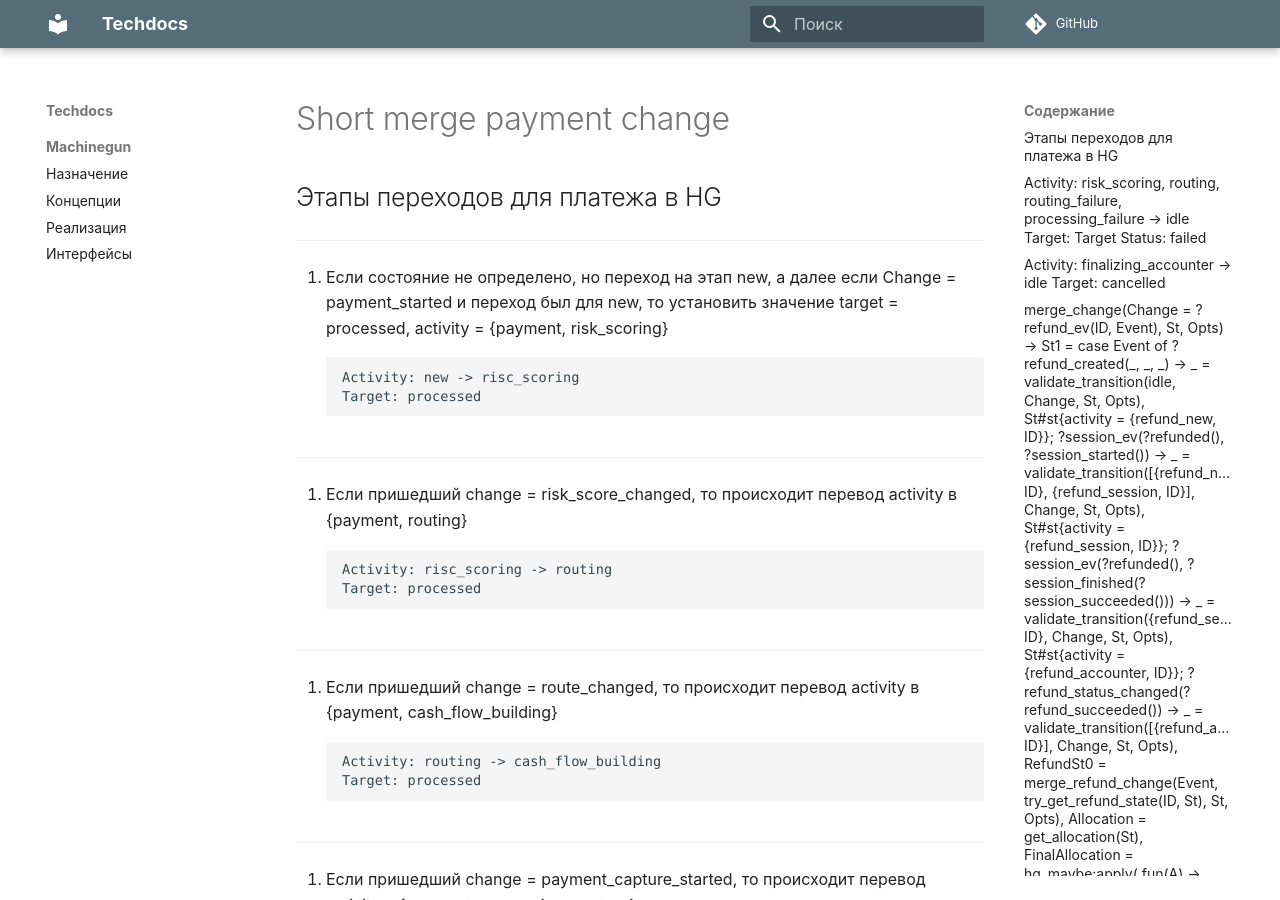
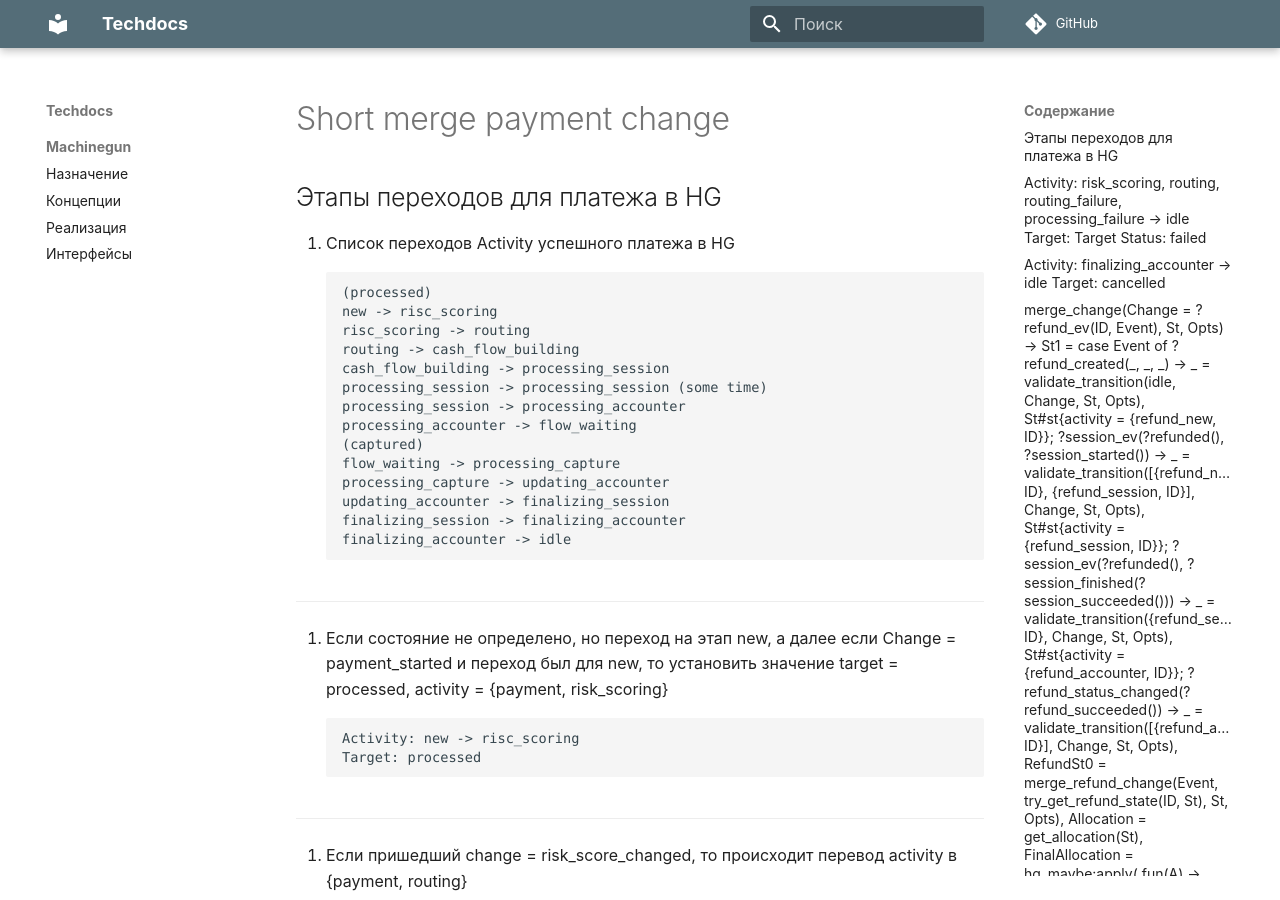
Before and after one commit to valitydev/techdocs, an MkDocs documentation site: the page built from docs/hellgate/meta/short-merge-payment-change.md, in a window 1280 px wide and 900 px high. Built offline with MkDocs 1.6.1 and Material for MkDocs 9.7.7, drawn with Linux system fonts in a browser that asks for light colours; comment, search, counter and statistics services are not loaded.

Commit message:
TD-484: Add HellGate techdocs. Add HG payment workflow[3]

````diff
--- a/docs/hellgate/meta/short-merge-payment-change.md
+++ b/docs/hellgate/meta/short-merge-payment-change.md
@@ -1,4 +1,22 @@
 ## Этапы переходов для платежа в HG
+
+0. Список переходов Activity успешного платежа в HG
+```
+(processed)
+new -> risc_scoring
+risc_scoring -> routing
+routing -> cash_flow_building
+cash_flow_building -> processing_session
+processing_session -> processing_session (some time)
+processing_session -> processing_accounter
+processing_accounter -> flow_waiting
+(captured)
+flow_waiting -> processing_capture
+processing_capture -> updating_accounter
+updating_accounter -> finalizing_session
+finalizing_session -> finalizing_accounter
+finalizing_accounter -> idle
+```
 
 ---
 
````
